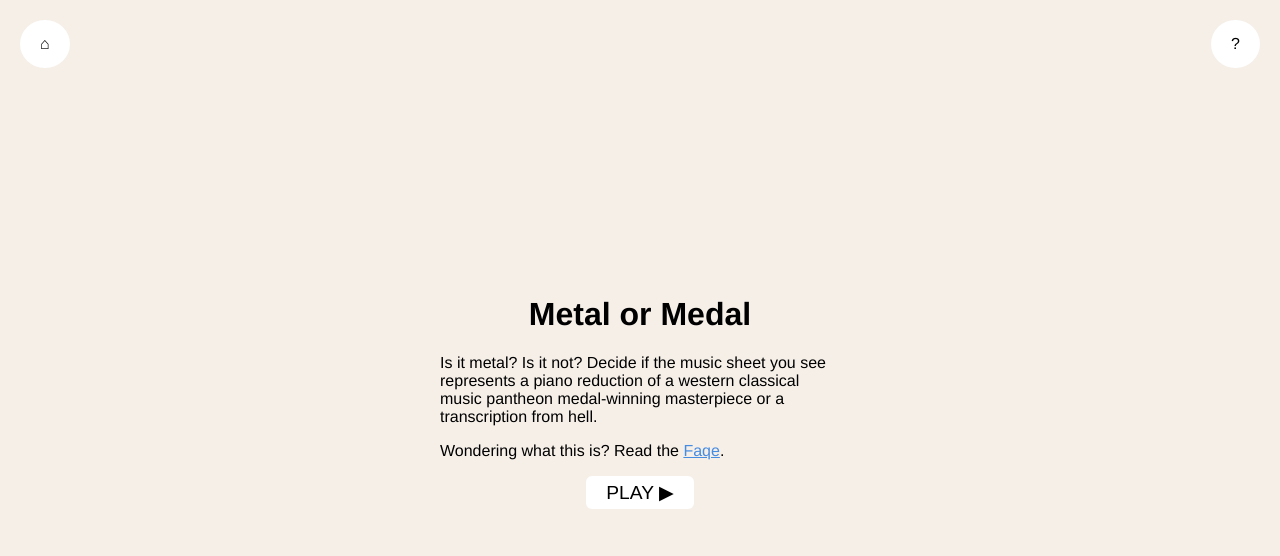
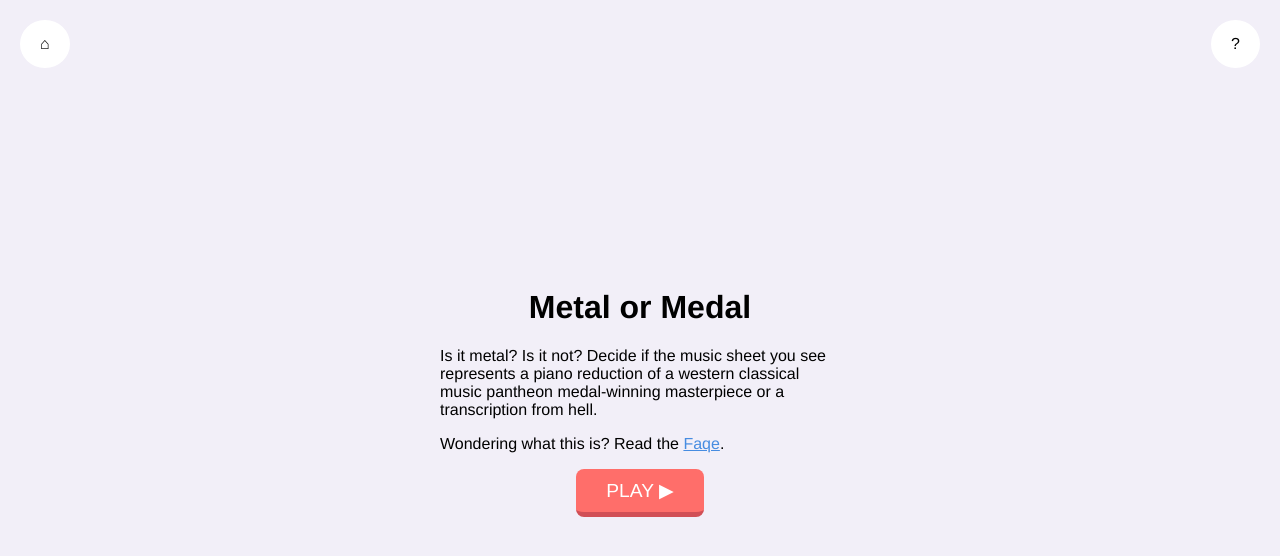
Before and after one commit to regisfrias/metal-or-medal, a SvelteKit app: page / in a window 1280 px wide. Shown: the top 556 px of the page. Built offline with nearby package versions, Linux system fonts and the light colour scheme.

Commit message:
Style volume button.

```diff
--- a/src/app.css
+++ b/src/app.css
@@ -1,6 +1,11 @@
 :root {
   --max-width: 630px;
   --padding: 30px;
+  --white: white;
+  --salmon: #ff6e6a;
+  --salmon-dark: #d14f56;
+  --salmon-darker: #aa3c41;
+  --light-gray: #f2eff8;
 }
 
 html, body {
@@ -11,7 +16,7 @@ html, body {
 }
 
 body {
-  background-color: rgb(245, 239, 232);
+  background-color: var(--light-gray);
   min-height: 100vh;
 }
 
@@ -36,18 +41,34 @@ a {
 }
 
 button {
+  background-color: var(--white);
+  color: var(--salmon);
+  border: 1px solid var(--light-gray);
+  border-radius: 8px;
+}
+
+.button--volume {
   border: 0;
-  border-radius: 6px;
-  background-color: white;
-  padding: 5px 20px;
+  border-style: solid;
+  border-bottom-width: 5px;
+  border-color: var(--salmon-dark);
+  background-color: var(--salmon);
+  padding: 10px 30px;
   font-size: 1.2rem;
   cursor: pointer;
+  color: var(--white);
   text-transform: uppercase;
   transition: background-color 0.25s, color 0.25s;
 }
 
-button:hover {
-  background-color: #cdedff;
+.button--volume:hover {
+  background-color: var(--salmon-dark);
+  border-color: var(--salmon-darker);
+}
+
+.button--volume:active {
+  border-bottom: 0;
+  border-top-width: 5px;
 }
 
 @media screen and (min-width: 690px) {
--- a/src/lib/Input.svelte
+++ b/src/lib/Input.svelte
@@ -120,7 +120,6 @@
 
   .feedback-btn {
     border: 0;
-    /* background-color: white; */
     padding: 0.5rem 2rem;
   }
 
--- a/src/routes/+page.svelte
+++ b/src/routes/+page.svelte
@@ -20,7 +20,7 @@
     <p>Wondering what this is? Read the <a href="/faqe">Faqe</a>.</p>
 
     <p class="play">
-      <button on:click={goPlay}>Play ▶</button>
+      <button class="button--volume" on:click={goPlay}>Play ▶</button>
     </p>
   </div>
   {:else}
```
